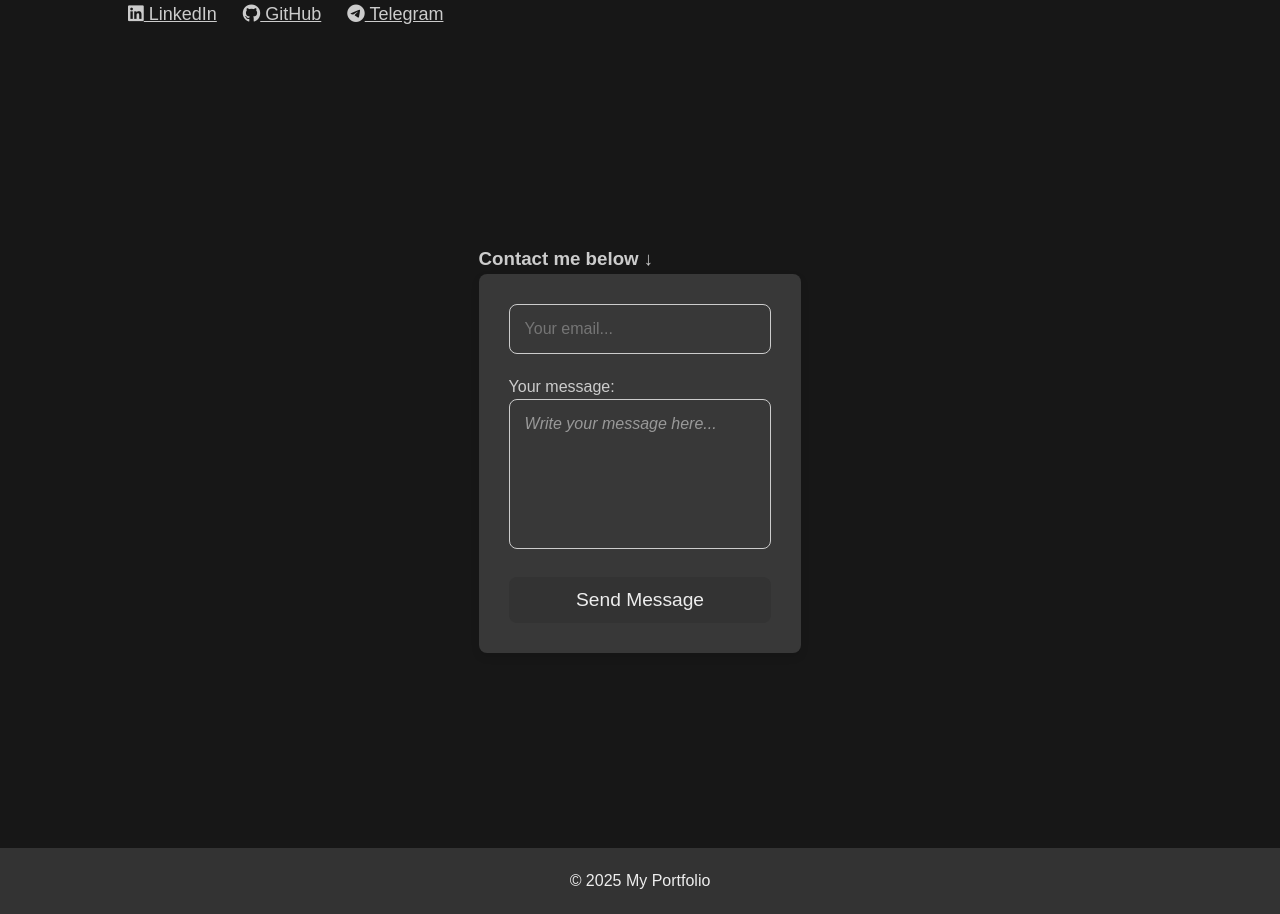
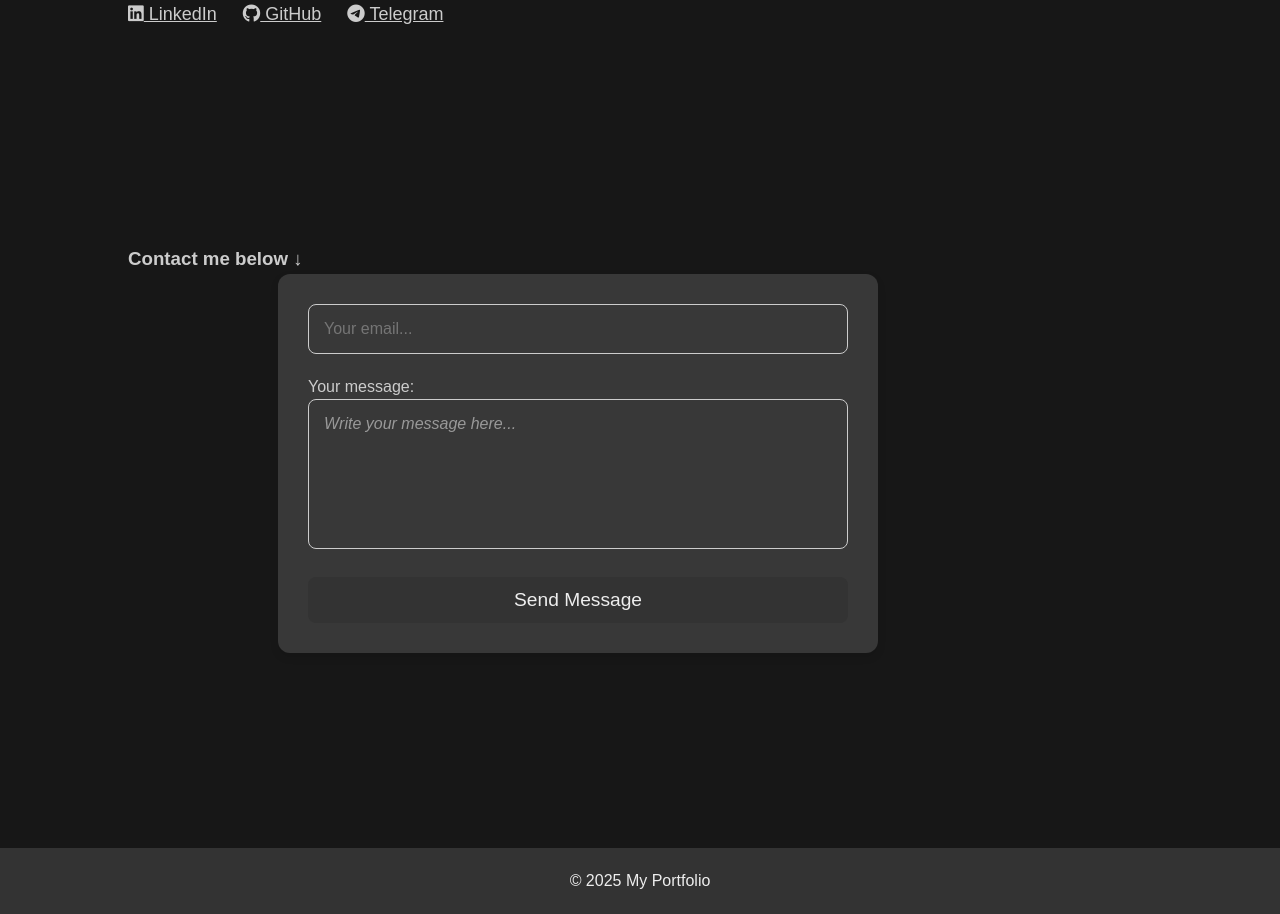
Before and after one commit to K4shalot/MyPortfolio, a Django app: page / in a window 1280 px wide. Shown: the part 912-1826 px from the top of the page. Run offline with Django 5.2, Linux system fonts and the light colour scheme; data that the repository does not hold is empty.

Commit message:
Widher container

```diff
--- a/myportfolio/myapp/static/myapp/style.css
+++ b/myportfolio/myapp/static/myapp/style.css
@@ -184,7 +184,7 @@ header nav ul li a:hover {
 #contact-form {
     background-color: #383838;
     padding: 30px;
-    border-radius: 8px;
+    border-radius: 12px;
     box-shadow: 0 4px 8px rgba(0, 0, 0, 0.1);
     max-width: 600px;
     margin: 0 auto;
@@ -345,11 +345,6 @@ footer {
     display: grid;
     place-items: center;
     min-height: 100vh;
-    flex-direction: row;
-    justify-content: center;
-    align-items: center;
-    gap: 20px;
-    flex-wrap: wrap;
     width: 100%;
     padding: 30px 0;
     box-sizing: border-box;
@@ -357,7 +352,7 @@ footer {
 
 .message-form {
     flex: 1 1 100%;
-    max-width: 600px;
+    max-width: 900px;
     width: 100%;
 }
 
```
